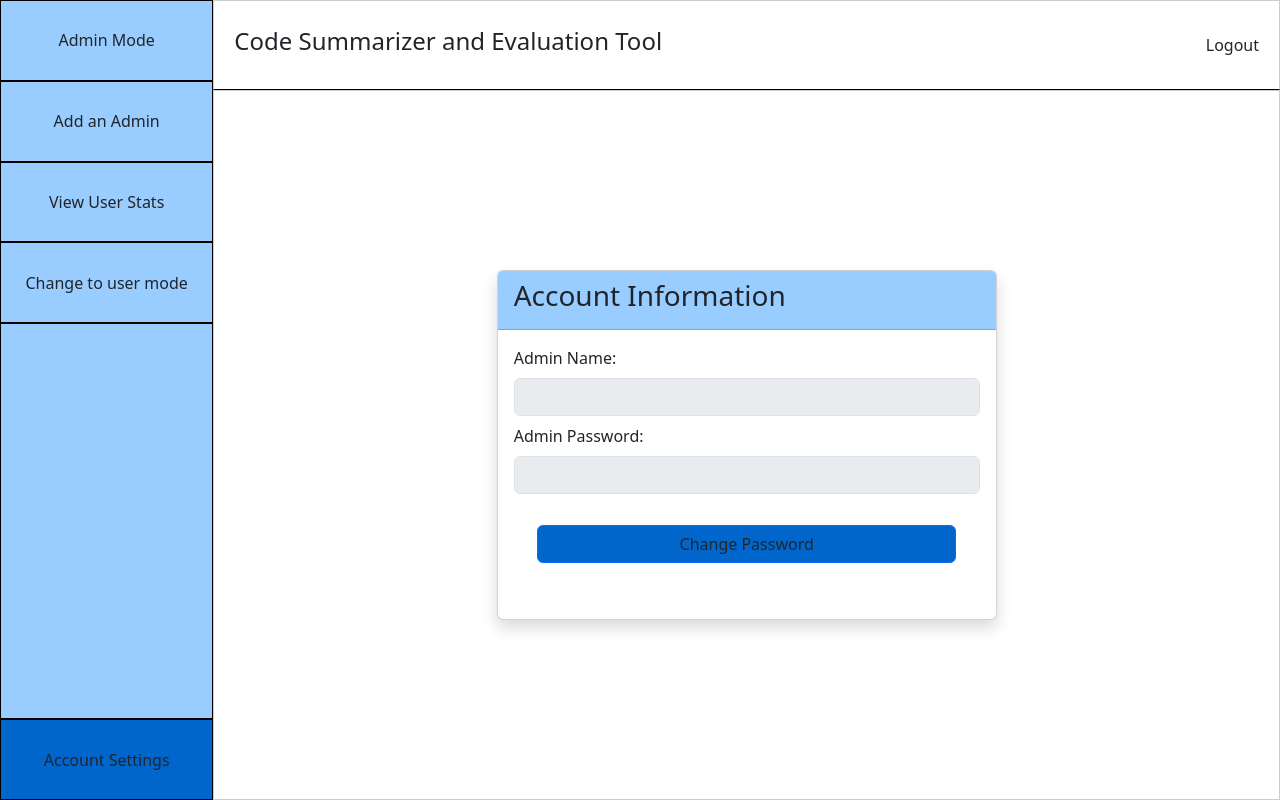
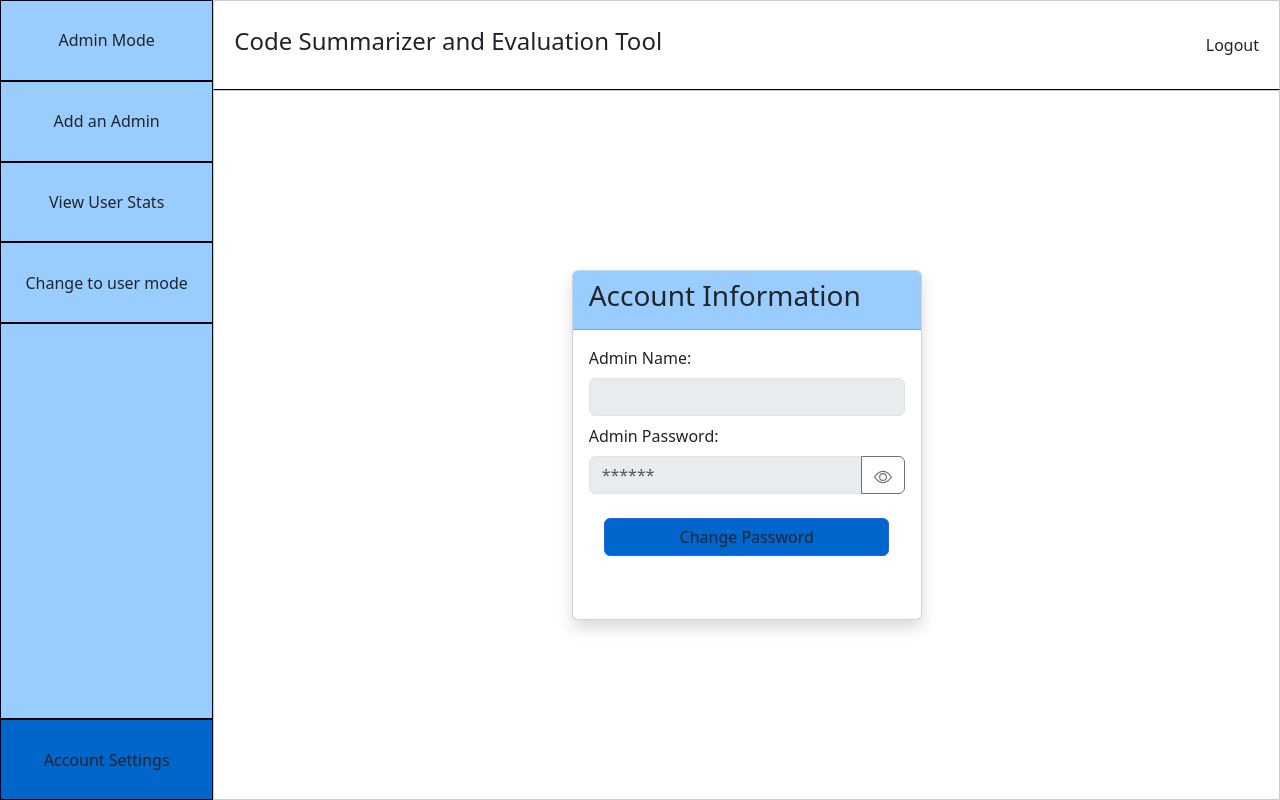
Before and after one commit to a-sh28/code-summariser, a React (Create React App) app: page /admindashboard in a window 1280 px wide. Both pictures are taken after a click on the element "Account Settings". Built offline with nearby package versions, Linux system fonts and the light colour scheme; no server answers.

Commit message:
Update AccountSettings.jsx with some features

```diff
--- a/src/AccountSettings.jsx
+++ b/src/AccountSettings.jsx
@@ -1,18 +1,20 @@
 import React, { useState, useEffect } from 'react';
 import 'bootstrap/dist/css/bootstrap.min.css';
-import { Col, Button, Row, Container, Card, Form } from "react-bootstrap";
+import { Col, Button, Row, Container, Card, Form , InputGroup} from "react-bootstrap";
+import { Eye, EyeSlash } from 'react-bootstrap-icons';
 
 function AccountSettings() {
   const [adminUsername, setAdminUsername] = useState('');
   const [adminPassword, setAdminPassword] = useState('');
+  const [adminId, setAdminId] = useState(1);
+  const [showPassword, setShowPassword] = useState(false);
+  const [showChangePasswordForm, setShowChangePasswordForm] = useState(false);
+  const [newPassword, setNewPassword] = useState('');
+  const [cardWidth, setCardWidth] = useState('350px');
 
-  let adminId = localStorage.getItem('adminId');
-
-  useEffect(() => {
-    // Fetch user data from the server
   const fetchAdminData = async () => {
     try {
-        const response = await fetch(`http://127.0.0.1:5000/api/adminData?search=${adminId}`);
+      const response = await fetch(`http://localhost:5000/api/adminData?search=${adminId}`);
       if (!response.ok) {
         throw new Error('Failed to fetch usernames');
       }
@@ -25,19 +27,62 @@ function AccountSettings() {
     }
   };
 
+  useEffect(() => {
     fetchAdminData(); // Fetch usernames on component mount
-  }, []);
+  }, [adminId]);
+
+  const handleChangePasswordClick = () => {
+    setShowChangePasswordForm(true);
+    setCardWidth('850px');
+  };
+
+  const handleNewPasswordChange = (e) => {
+    setNewPassword(e.target.value);
+  };
+
+  const handleSubmitNewPassword = async (e) => {
+
+    try {
+       const response = await fetch(`http://localhost:5000/api/updateAdminPassword`, {
+         method: 'POST',
+         headers: {
+           'Content-Type': 'application/json'
+         },
+         body: JSON.stringify({
+           adminId: adminId,
+           newPassword: newPassword
+         })
+       });
+
+       if (!response.ok) {
+         throw new Error('Failed to update password');
+        }
+    }
+    catch (error) {
+      console.error('Error fetching usernames:', error);
+    }
+
+
+       // Clear the new password field
+       setNewPassword('');
+       // Hide the change password form
+       setShowChangePasswordForm(false);
+       // Fetch admin data again to update the UI
+       fetchAdminData();
+};
 
   return (
     <div>
       <Container>
         <Row className="d-flex justify-content-center align-items-center">
           <Col>
-          <Card className="shadow"  style={{ width: '500px', height: '350px' }}>
-          <Card.Header style={{backgroundColor: '#99CCFF'}}>
+            <Card className="shadow" style={{ width: cardWidth, height: '350px' }}>
+              <Card.Header style={{ backgroundColor: '#99CCFF' }}>
                 <h3>Account Information</h3>
               </Card.Header>
               <Card.Body>
+                <Row>
+                  <Col>
                     <Form className="mb-2">
                       <Form.Group className="mb-2" controlId="adminName">
                         <Form.Label className="text-center">
@@ -53,18 +98,45 @@ function AccountSettings() {
                         <Form.Label className="text-center">
                           Admin Password:
                         </Form.Label>
+                        <InputGroup>
                           <Form.Control
-                        type="text"
-                        placeholder={adminPassword}
+                            type={showPassword ? "adminPassword" : "******"}
+                            placeholder={showPassword ? adminPassword : "******"}
                             disabled={true}
                           />
+                          <Button variant="outline-secondary" onClick={() => setShowPassword(!showPassword)}>
+                            {showPassword ? <EyeSlash size={18} /> : <Eye size={18} />}
+                          </Button>
+                        </InputGroup>
                       </Form.Group>
                       <div className="d-grid">
-                      <Button className="text-body" style={{margin: "5%",backgroundColor: "#0066CC",borderColor:"#00000"}}>
+                        <Button className="text-body" style={{ margin: "5%", backgroundColor: "#0066CC", borderColor: "#00000" }} onClick={handleChangePasswordClick}>
                           Change Password
                         </Button>
                       </div>
                     </Form>
+                  </Col>
+                  {showChangePasswordForm && (
+                  <Col>
+                      <Form>
+                        <Form.Group className="mb-2" controlId="newPassword">
+                          <Form.Label>New Password:</Form.Label>
+                          <Form.Control
+                            type="password"
+                            placeholder="Enter new password"
+                            value={newPassword}
+                            onChange={handleNewPasswordChange}
+                          />
+                        </Form.Group>
+                        <div className="d-grid">
+                        <Button className="text-body" style={{ margin: "5%", backgroundColor: "#0066CC", borderColor: "#00000" }}  onClick={handleSubmitNewPassword}>
+                          Submit New Password
+                        </Button>
+                        </div>
+                      </Form>
+                  </Col>
+                  )}
+                </Row>
               </Card.Body>
             </Card>
           </Col>
```
Lines whose indentation alone changed are shown as unchanged.
